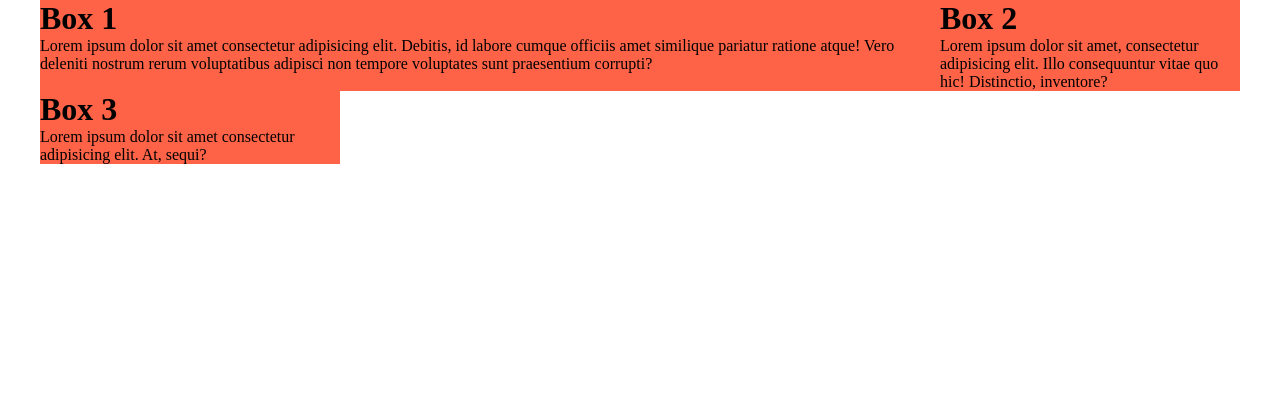
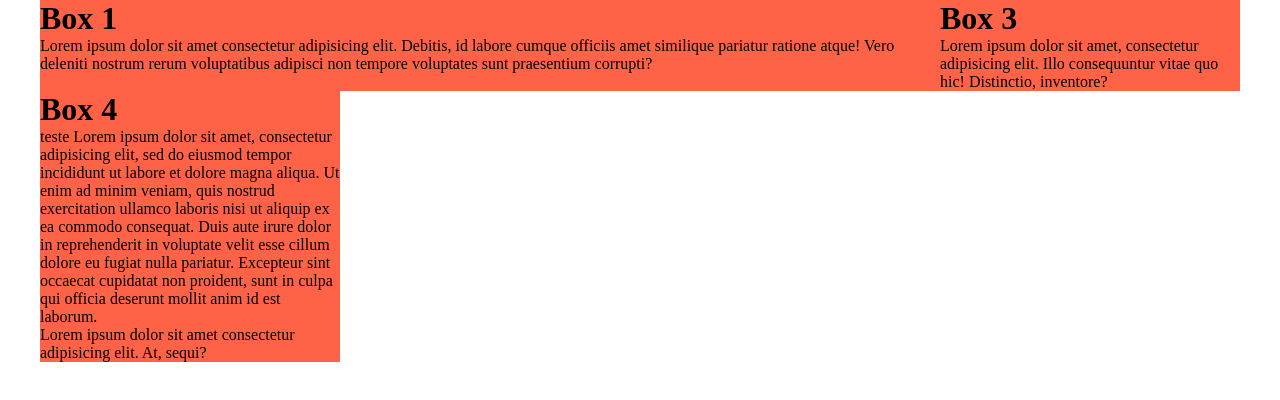
Before and after one commit to DATADF/klayton, a plain HTML site: page index.html in a window 1280 px wide. Drawn offline with Linux system fonts and the light colour scheme.

Commit message:
Teste Atom
Co-Authored-By: null <DATADF@users.noreply.github.com>

```diff
--- a/index.html
+++ b/index.html
@@ -17,11 +17,14 @@
                   <p>Lorem ipsum dolor sit amet consectetur adipisicing elit. Debitis, id labore cumque officiis amet similique pariatur ratione atque! Vero deleniti nostrum rerum voluptatibus adipisci non tempore voluptates sunt praesentium corrupti?</p>
               </div>
               <div class="grid-3">
-                <h1>Box 2</h1>
+                  <h1>Box 3</h1>
                   <p>Lorem ipsum dolor sit amet, consectetur adipisicing elit. Illo consequuntur vitae quo hic! Distinctio, inventore?</p>
               </div>
               <div class="grid-3">
-                <h1>Box 3</h1>
+                  <h1>Box 4</h1>
+                  teste
+                  Lorem ipsum dolor sit amet, consectetur adipisicing elit, sed do eiusmod tempor
+                  incididunt ut labore et dolore magna aliqua. Ut enim ad minim veniam, quis nostrud exercitation ullamco laboris nisi ut aliquip ex ea commodo consequat. Duis aute irure dolor in reprehenderit in voluptate velit esse cillum dolore eu fugiat nulla pariatur. Excepteur sint occaecat cupidatat non proident, sunt in culpa qui officia deserunt mollit anim id est laborum.
                   <p>Lorem ipsum dolor sit amet consectetur adipisicing elit. At, sequi?</p>
               </div>
           </div>
```
Lines whose indentation alone changed are shown as unchanged.
